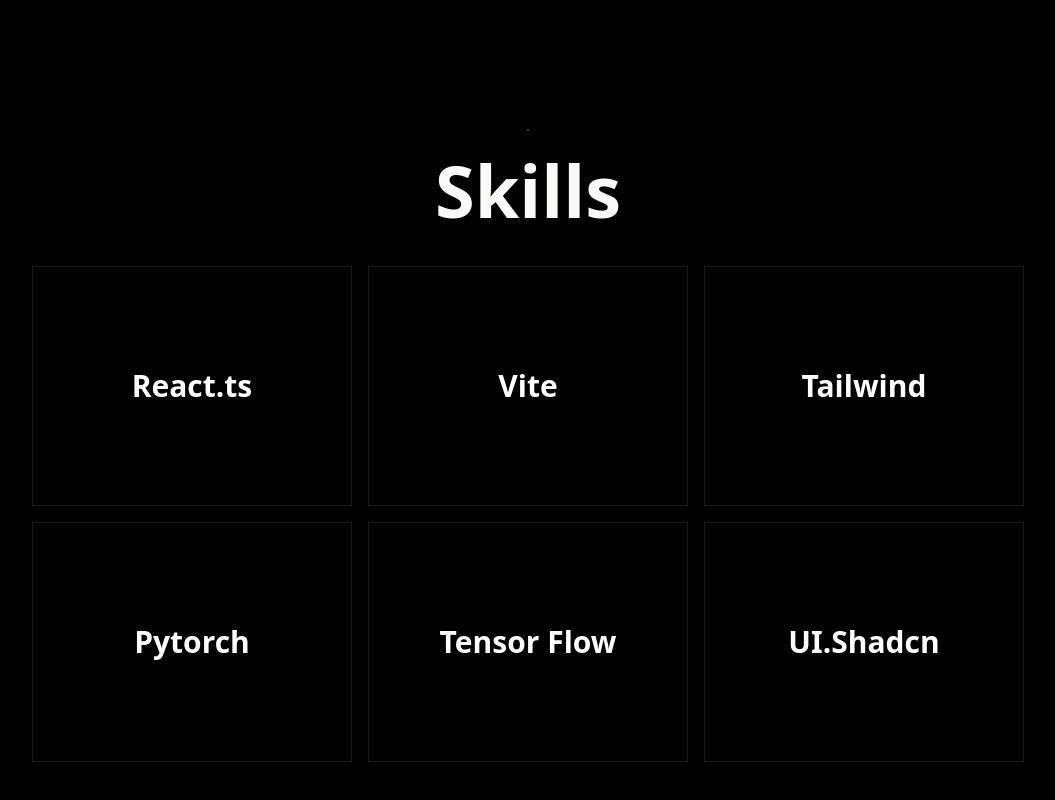
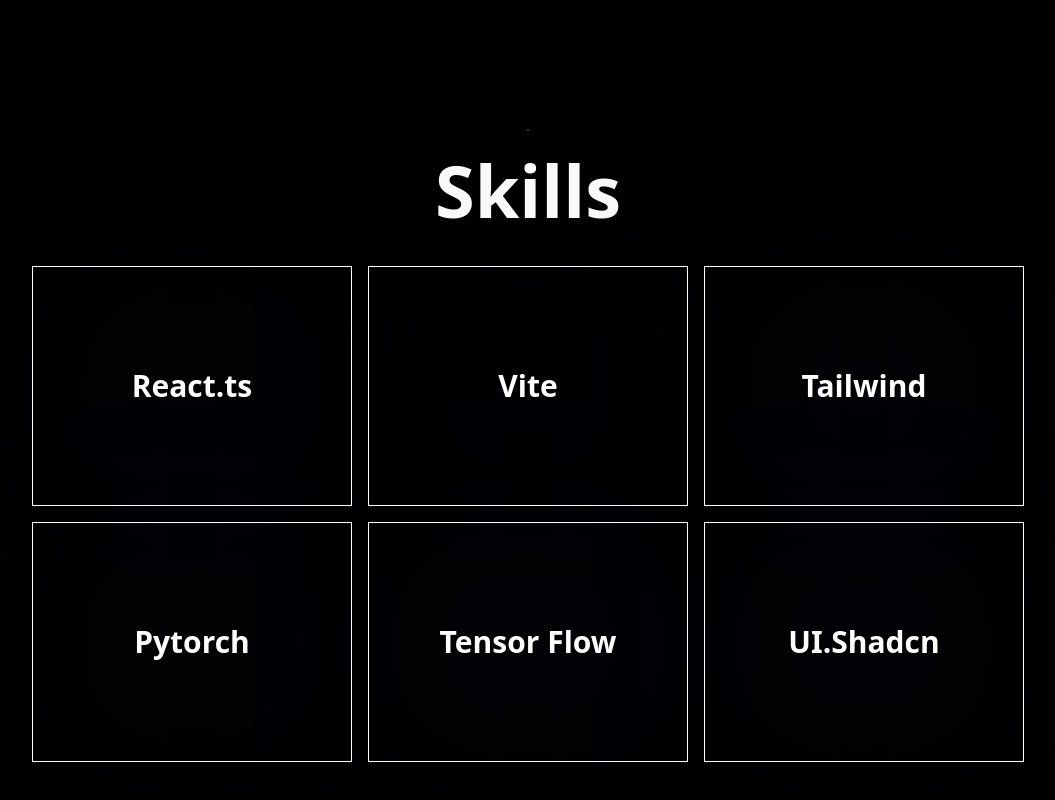
Before and after one commit to HyunLee8/IsaacLee-portfolio, a React (Vite) app: page / in a window 1280 px wide. Shown: the part 1870-2670 px from the top of the page, without its empty margins (112-1167 px from the left). Built offline with nearby package versions, Linux system fonts and the light colour scheme.

Commit message:
purple shadowing

```diff
--- a/src/components/Navbar.tsx
+++ b/src/components/Navbar.tsx
@@ -9,7 +9,7 @@ import {
 export default function Navbar() {
   return (
     <div className="pt-4">
-      <nav className="dark:bg-black fixed inset-x-0 items-center justify-center space-x-3 flex w-full max-w-[40rem] mx-auto py-2 border-[0.2px] rounded-full transition border-opacity-10 shadow-[0_0_10px_#4f46e5]">
+      <nav className="fixed dark:bg-black bg-white fixed inset-x-0 items-center justify-center space-x-3 flex w-full max-w-[40rem] mx-auto py-2 border-[0.2px] rounded-full transition border-opacity-10 shadow-[0_0_10px_#4f46e5]">
         <DropdownMenu>
           <DropdownMenuTrigger>Navigation</DropdownMenuTrigger>
           <DropdownMenuContent>
--- a/src/index.css
+++ b/src/index.css
@@ -133,16 +133,16 @@
   --vignette-color: rgba(0,0,0,0.7);
 }
 
+/*background*/
 html, body {
   height: 100%;
   min-height: 100%;
   margin: 0;
   padding: 0;
 
-  /* Background styles */
   background-color: var(--bg-color);
   background-image:
-    radial-gradient(circle at center, rgba(0,0,0,0) 5%, var(--vignette-color) 100%),
+    radial-gradient(circle at center, rgba(0,0,0,0) 10%, var(--vignette-color) 100%),
     radial-gradient(var(--dot-color) 1px, rgba(255,255,255,0) 1px);
   background-size: cover, 20px 20px;
   background-repeat: no-repeat, repeat;
--- a/src/pages/Home.tsx
+++ b/src/pages/Home.tsx
@@ -13,7 +13,7 @@ export default function Home() {
           className="h-220"
         >
           <div className="flex justify-center pt-70">
-            <h1 className="text-2xl front-bold animate-pulse animate-colorfade text-blue-500 transition-colors hover:text-blue-500 cursor-pointer py-5 px-10 rounded-full mt-0 ">
+            <h1 className="text-2xl front-bold animate-pulse animate-colorfade text-blue-500 transition-colors hover:text-blue-500 cursor-pointer py-5 px-10 rounded-full mt-0">
               Greetings, I'm Isaac Lee
             </h1>
           </div>
@@ -94,34 +94,36 @@ export default function Home() {
             </h1>
             <div className="flex flex-wrap gap-4 justify-center ">
               <a href="https://react.dev/">
-                <div className="w-80 h-60 border-1 flex items-center justify-center hover:text-white hover:bg-black transition-colors duration-600 text-3xl font-bold dark:text-white dark:hover:text-black dark:hover:bg-white">
+                <div className="w-80 h-60 border-1 border-black dark:border-white flex items-center justify-center hover:text-white hover:bg-black transition-colors duration-600 text-3xl font-bold dark:text-white dark:hover:text-black dark:hover:bg-white drop-shadow-[0_0_90px_#4f46e5]">
                   React.ts
                 </div>
               </a>
               <a href="https://vite.dev/">
-                <div className="w-80 h-60 border-1 flex items-center justify-center hover:text-white hover:bg-black transition-colors duration-600 text-3xl font-bold dark:text-white dark:hover:text-black dark:hover:bg-white">
+                <div className="w-80 h-60 border-1 border-black dark:border-white flex items-center justify-center hover:text-white hover:bg-black transition-colors duration-600 text-3xl font-bold dark:text-white dark:hover:text-black dark:hover:bg-white drop-shadow-[0_0_90px_#4f46e5]">
                   Vite
                 </div>
               </a>
               <a href="https://tailwindcss.com/">
-                <div className="w-80 h-60 border-1 flex items-center justify-center hover:text-white hover:bg-black transition-colors duration-600 text-3xl font-bold dark:text-white dark:hover:text-black dark:hover:bg-white">
+                <div className="w-80 h-60 border-1 border-black dark:border-white flex items-center justify-center hover:text-white hover:bg-black transition-colors duration-600 text-3xl font-bold dark:text-white dark:hover:text-black dark:hover:bg-white drop-shadow-[0_0_90px_#4f46e5]">
                   Tailwind
                 </div>
               </a>
               <a href="https://pytorch.org/">
-                <div className="w-80 h-60 border-1 flex items-center justify-center hover:text-white hover:bg-black transition-colors duration-600 text-3xl font-bold dark:text-white dark:hover:text-black dark:hover:bg-white">
+                <div className="w-80 h-60 border-1 border-black dark:border-white flex items-center justify-center hover:text-white hover:bg-black transition-colors duration-600 text-3xl font-bold dark:text-white dark:hover:text-black dark:hover:bg-white drop-shadow-[0_0_90px_#4f46e5]">
                   Pytorch
                 </div>
               </a>
               <a href="https://tensorflow.org">
-                <div className="w-80 h-60 border-1 flex items-center justify-center hover:text-white hover:bg-black transition-colors duration-600 text-3xl font-bold dark:text-white dark:hover:text-black dark:hover:bg-white">
+                <div className="w-80 h-60 border-1 border-black dark:border-white flex items-center justify-center hover:text-white hover:bg-black transition-colors duration-600 text-3xl font-bold dark:text-white dark:hover:text-black dark:hover:bg-white drop-shadow-[0_0_90px_#4f46e5]">
                   Tensor Flow
                 </div>
               </a>
               <a href="https://ui.shadcn.com/">
-                <div className="w-80 h-60 border-1 flex items-center justify-center hover:text-white hover:bg-black transition-colors duration-600 text-3xl font-bold dark:text-white dark:hover:text-black dark:hover:bg-white">
+                <div className="w-80 h-60 border-1 border-black dark:border-white flex items-center justify-center hover:text-white hover:bg-black transition-colors duration-600 text-3xl font-bold dark:text-white dark:hover:text-black dark:hover:bg-white drop-shadow-[0_0_90px_#4f46e5]">
                   UI.Shadcn
                 </div>
+
+
               </a>
             </div>
             <div className="">
```
